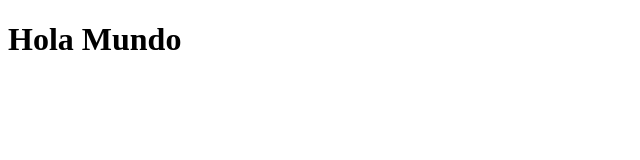
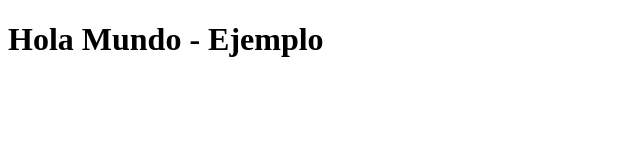
Before and after one commit to 27Mauricio/Curso-git, a plain HTML site: page index.html in a window 1280 px wide. Shown: the whole page, without its empty margins (0-640 px from the left). Drawn offline with Linux system fonts and the light colour scheme.

Commit message:
Test Consola

```diff
--- a/index.html
+++ b/index.html
@@ -6,6 +6,6 @@
     <title>Document</title>
 </head>
 <body>
-    <h1>Hola Mundo</h1>
+    <h1>Hola Mundo -  Ejemplo</h1>
 </body>
 </html>
```
